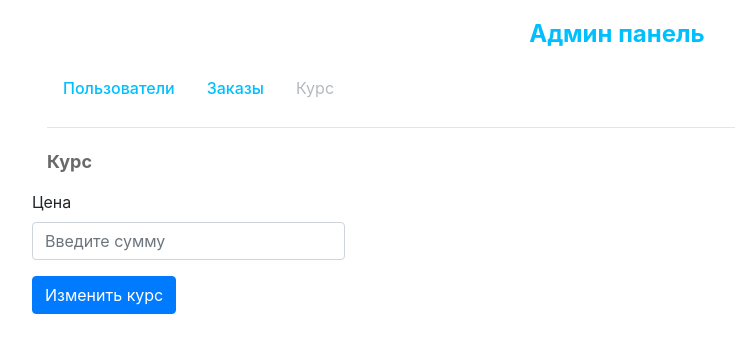
After one commit to Doka-hub/nscibot, a Python web app: template templates/admin/exchange-rate.html in a window 1280 px wide. The commit adds this page. Shown: the top 353 px of the page, without its empty margins (23-758 px from the left). Run offline with Jinja, Linux system fonts and the light colour scheme; the template is opened without the code that fills it, so the values that code supplies are empty; some libraries are stand-ins or nearby versions.

Commit message:
exchange rate

```diff
--- a/main.py
+++ b/main.py
@@ -29,7 +29,7 @@ async def on_startup(app: web.Application):
 
     logger.info('Configure BOT Webhook URL to: {url}', url=config.WEBHOOK_URL)
 
-    await bot_dp.start_polling()
+    # await bot_dp.start_polling()
     # await bot_dp.bot.set_webhook(config.WEBHOOK_URL)
     # await sleep(2)
 
--- a/models/bot/models.py
+++ b/models/bot/models.py
@@ -88,6 +88,7 @@ class ReferralCabinet(BaseModel):
     referral_link = peewee.CharField(verbose_name='Реферальная сссылка')
     referrals = peewee.ManyToManyField(TGUser, backref='referrals')
 
+
 referral_cabinet_tgusers_through = TGUser.referrals.get_through_model()
 
 
@@ -102,6 +103,7 @@ class Order(BaseModel):
     def __str__(self):
         return self.tguser.username or self.tguser.id
 
+
 class ExchangeRate(BaseModel):
     cost = peewee.DecimalField(verbose_name='Цена')
 
--- a/templates/admin/admin.html
+++ b/templates/admin/admin.html
@@ -1,7 +1,7 @@
 {% extends 'base.html' %}
 
 {% block title %}
-Заказ #
+Админ панель
 {% endblock %}
 
 {% block content %}
@@ -17,6 +17,9 @@
                 <li class="nav-item">
                   <a class="nav-link" href="/admin/orders/list/">Заказы</a>
                 </li>
+                <li class="nav-item">
+                  <a class="nav-link" href="/admin/exchange-rate/">Курс</a>
+                </li>
               </ul>
         </div>
     </div>
--- /dev/null
+++ b/templates/admin/exchange-rate.html
@@ -0,0 +1,47 @@
+{% extends 'base.html' %}
+
+{% block title %}
+Курс
+{% endblock %}
+
+{% block content %}
+<!-- BEGIN content -->
+<div class="out">
+    <div class="container">
+        {% include '/admin/base/header.html' %}
+        <div class="row d-flex justify-content-between underline">
+            <ul class="nav">
+                <li class="nav-item">
+                    <a class="nav-link" href="/admin/users/list/">Пользователи</a>
+                </li>
+                <li class="nav-item">
+                    <a class="nav-link" href="/admin/orders/list/">Заказы</a>
+                </li>
+                <li class="nav-item">
+                  <a class="nav-link disabled" href="/admin/exchange-rate/">Курс</a>
+                </li>
+            </ul>
+        </div>
+        <div class="row">
+            <div class="table-title">
+                Курс
+            </div>
+        </div>
+        <div class="row">
+            <form method="POST">
+                <div class="form-group row">
+                    <label for="formGroupExampleInput2">Цена</label>
+                    <input type="number" required name="cost" class="form-control" id="formGroupExampleInput2" placeholder="Введите сумму" value="{{ exchange_rate.cost }}">
+                    {% if errors.cost %}
+                        <p class="text-danger">{{ errors.cost }}</p>
+                    {% endif %}
+                </div>
+                <div class="form-group row">
+                    <input type="submit" class="btn btn-primary mb-2" value="Изменить курс">
+                </div>
+            </form>
+        </div>
+    </div>
+</div>
+<!-- END content -->
+{% endblock %}
--- a/templates/admin/orders-create.html
+++ b/templates/admin/orders-create.html
@@ -1,7 +1,7 @@
 {% extends 'base.html' %}
 
 {% block title %}
-Заказ #
+Создание заказа
 {% endblock %}
 
 {% block content %}
@@ -16,6 +16,9 @@
                 </li>
                 <li class="nav-item">
                     <a class="nav-link" href="/admin/orders/list/">Заказы</a>
+                </li>
+                <li class="nav-item">
+                  <a class="nav-link" href="/admin/exchange-rate/">Курс</a>
                 </li>
             </ul>
         </div>
--- a/templates/admin/orders-detail.html
+++ b/templates/admin/orders-detail.html
@@ -16,6 +16,9 @@
                 </li>
                 <li class="nav-item">
                     <a class="nav-link" href="/admin/orders/list/">Заказы</a>
+                </li>
+                <li class="nav-item">
+                  <a class="nav-link" href="/admin/exchange-rate/">Курс</a>
                 </li>
             </ul>
         </div>
--- a/templates/admin/orders-list.html
+++ b/templates/admin/orders-list.html
@@ -1,7 +1,7 @@
 {% extends 'base.html' %}
 
 {% block title %}
-Заказ #
+Список заказов
 {% endblock %}
 
 {% block content %}
@@ -16,6 +16,9 @@
                 </li>
                 <li class="nav-item">
                     <a class="nav-link disabled" href="/admin/orders/list/">Заказы</a>
+                </li>
+                <li class="nav-item">
+                  <a class="nav-link" href="/admin/exchange-rate/">Курс</a>
                 </li>
             </ul>
             <ul class="nav">
--- a/templates/admin/users-detail-referrals.html
+++ b/templates/admin/users-detail-referrals.html
@@ -16,6 +16,9 @@
                 </li>
                 <li class="nav-item">
                     <a class="nav-link" href="/admin/orders/list/">Заказы</a>
+                </li>
+                <li class="nav-item">
+                  <a class="nav-link" href="/admin/exchange-rate/">Курс</a>
                 </li>
             </ul>
         </div>
--- a/templates/admin/users-detail.html
+++ b/templates/admin/users-detail.html
@@ -16,6 +16,9 @@
                 </li>
                 <li class="nav-item">
                     <a class="nav-link" href="/admin/orders/list/">Заказы</a>
+                </li>
+                <li class="nav-item">
+                  <a class="nav-link" href="/admin/exchange-rate/">Курс</a>
                 </li>
             </ul>
         </div>
--- a/templates/admin/users-list.html
+++ b/templates/admin/users-list.html
@@ -1,7 +1,7 @@
 {% extends 'base.html' %}
 
 {% block title %}
-Заказ #
+Список пользователей
 {% endblock %}
 
 {% block content %}
@@ -16,6 +16,9 @@
                 </li>
                 <li class="nav-item">
                     <a class="nav-link" href="/admin/orders/list/">Заказы</a>
+                </li>
+                <li class="nav-item">
+                  <a class="nav-link" href="/admin/exchange-rate/">Курс</a>
                 </li>
             </ul>
         </div>
```
Also changed, not shown: web_handlers/admin/admin.py (+31 -6 lines).
